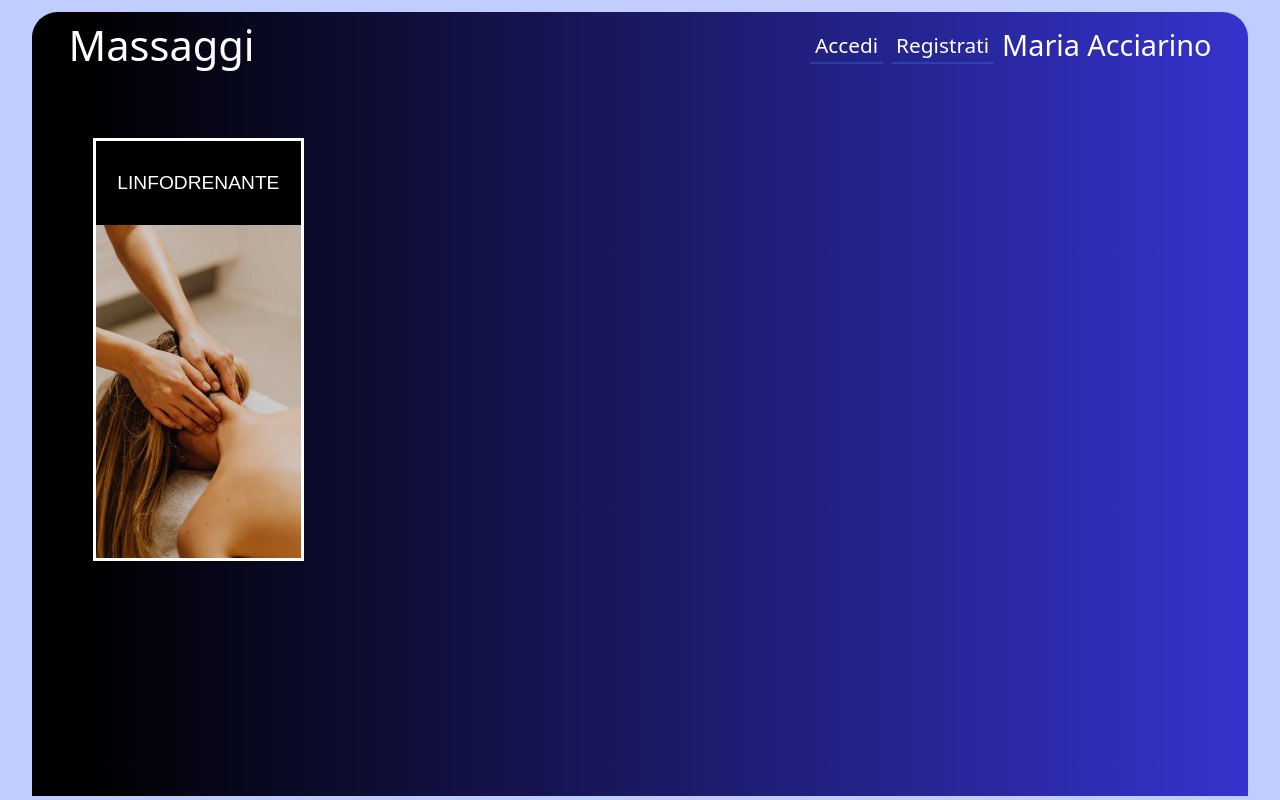
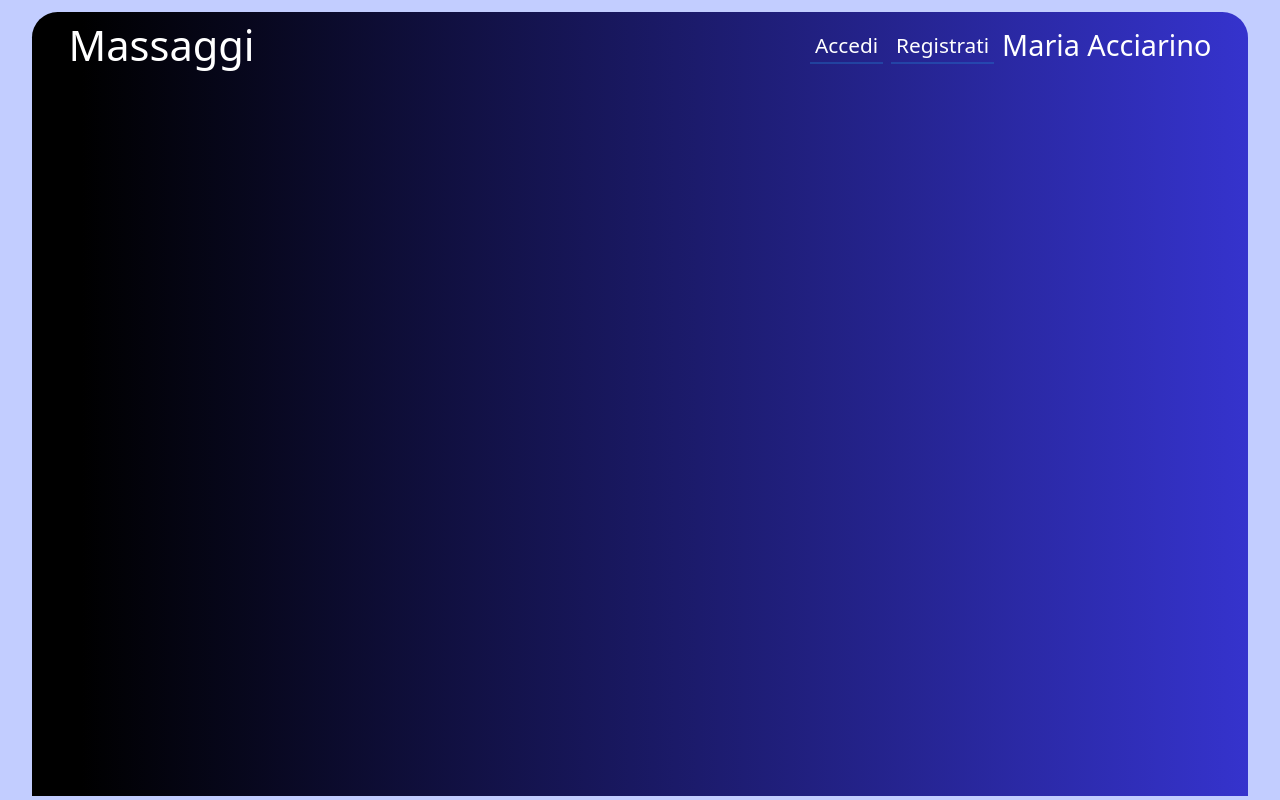
Before and after one commit to vincenzo-cuomo/progetto_maggio_massaggi, a React (Create React App) app in the folder Project_sitomassaggi/Frontend/sitomass/: page / in a window 1280 px wide. Built offline with nearby package versions, Linux system fonts and the light colour scheme; a web font is replaced by a local one.

Commit message:
sistemato il layout delle massageCard e aggiunto un effetto di hover che porta all'apparizione di una descrizione. Creato il grid-layout in massage container.

```diff
--- a/Project_sitomassaggi/Frontend/sitomass/src/homepage.jsx
+++ b/Project_sitomassaggi/Frontend/sitomass/src/homepage.jsx
@@ -1,18 +1,12 @@
 import { useEffect, useState } from 'react'
 import styles from './homepage.module.css'
-import img from "./Images/womangettingamassage.webp"
 import { Link } from 'react-router-dom'
 
 function MassageCard({ name, description, img }) {
-
-    const handleMouseEnter = () => {
-        console.log("ciaoo")
-    }
-
     return (
-        <div className={styles.massageCard} onMouseEnter={handleMouseEnter}>
+        <div className={styles.massageCard}>
             <div className={styles.massageName}>{name}</div>
-            <div className={styles.massageImage}><img src={img} alt="" /></div>
+            <div className={styles.massageImage}><img src={img} alt="" /><p>{description}</p></div>
         </div>
     )
 }
@@ -21,7 +15,6 @@ function MassageCard({ name, description, img }) {
 export default function Homepage() {
     const [isLogged, setIsLogged] = useState(false)
     const [username, setUsername] = useState("")
-    const [a, seta] = useState("")
 
 
     async function checkDBJWT() {
@@ -46,6 +39,8 @@ export default function Homepage() {
         fecthData()
     }, [])
 
+
+
     return (
         <>
             <div className={styles.mainBG}>
@@ -60,7 +55,6 @@ export default function Homepage() {
                     </ul>
                 </header>
                 <div className={styles.massageContainer}>
-                    <MassageCard name="LINFODRENANTE" description="bim" img={img} />
                 </div>
             </div >
         </>
--- a/Project_sitomassaggi/Frontend/sitomass/src/homepage.module.css
+++ b/Project_sitomassaggi/Frontend/sitomass/src/homepage.module.css
@@ -67,14 +67,14 @@ a {
     align-self: stretch;
 }
 
-.loginLiP{
+.loginLiP {
     position: relative;
     box-sizing: border-box;
     padding: 5px;
     text-align: center;
 }
 
-.loginLiP::before{
+.loginLiP::before {
     position: absolute;
     z-index: 0;
     content: '';
@@ -87,7 +87,7 @@ a {
 
 }
 
-.loginLiP:hover::before{
+.loginLiP:hover::before {
 
     height: calc(100% + 0.15em);
     width: 100%;
@@ -104,11 +104,21 @@ a {
     font-size: clamp(1.125rem, 1vw + 1rem, 2rem);
 }
 
+@media (max-width: 421px) {
+    .nameHeader {width: min-content;}
+
+}
+
 .massageContainer {
+    margin: 0 auto;
     margin-top: 2%;
     display: grid;
-    max-height: 50vh;
-    grid-template-columns: repeat(auto-fit, minmax(15vmax, 15vmax));
+    min-height: max-content;
+    grid-template-columns:  repeat(auto-fit, minmax(16.5vmax, 16.5vmax));
+    justify-content: center;
+    justify-items: center;
+    row-gap: 3%;
+    column-gap: 2%;
     padding: 5%;
 }
 
@@ -118,9 +128,10 @@ a {
     flex-direction: column;
     color: white;
     aspect-ratio: 1/2;
-    width: 16.5vmax;
+    width: 14.5vmax;
     max-height: 450px;
     border: 3px solid rgb(255, 255, 255);
+    border-radius: 1em;
 }
 
 .massageName {
@@ -129,12 +140,29 @@ a {
     background-color: black;
     align-items: center;
     justify-content: center;
-    color: white;
+    color: inherit;
     font-size: 1.5vmax;
     font-family: sans-serif;
 }
 
+.massageImage p {
+    font-size: clamp(0.813rem, 1vw + 0.5rem, 1.375rem);
+    visibility: hidden;
+    position: absolute;
+    left: 50%;
+    transform: translate(-50%, -50%);
+    top: 200%;
+    transition: all 2s ease;
+
+}
+
+.massageCard:hover p {
+    visibility: visible;
+    top: 50%;
+}
+
 .massageImage {
+    position: relative;
     overflow: hidden;
     height: 80%;
 }
@@ -147,7 +175,7 @@ a {
     transition: 0.5s ease-in;
 }
 
-.massageImage:hover img {
+.massageCard:hover img {
     background-color: rgba(0, 255, 255, 0);
     filter: blur(5px);
     transform: scale(1.05);
```
